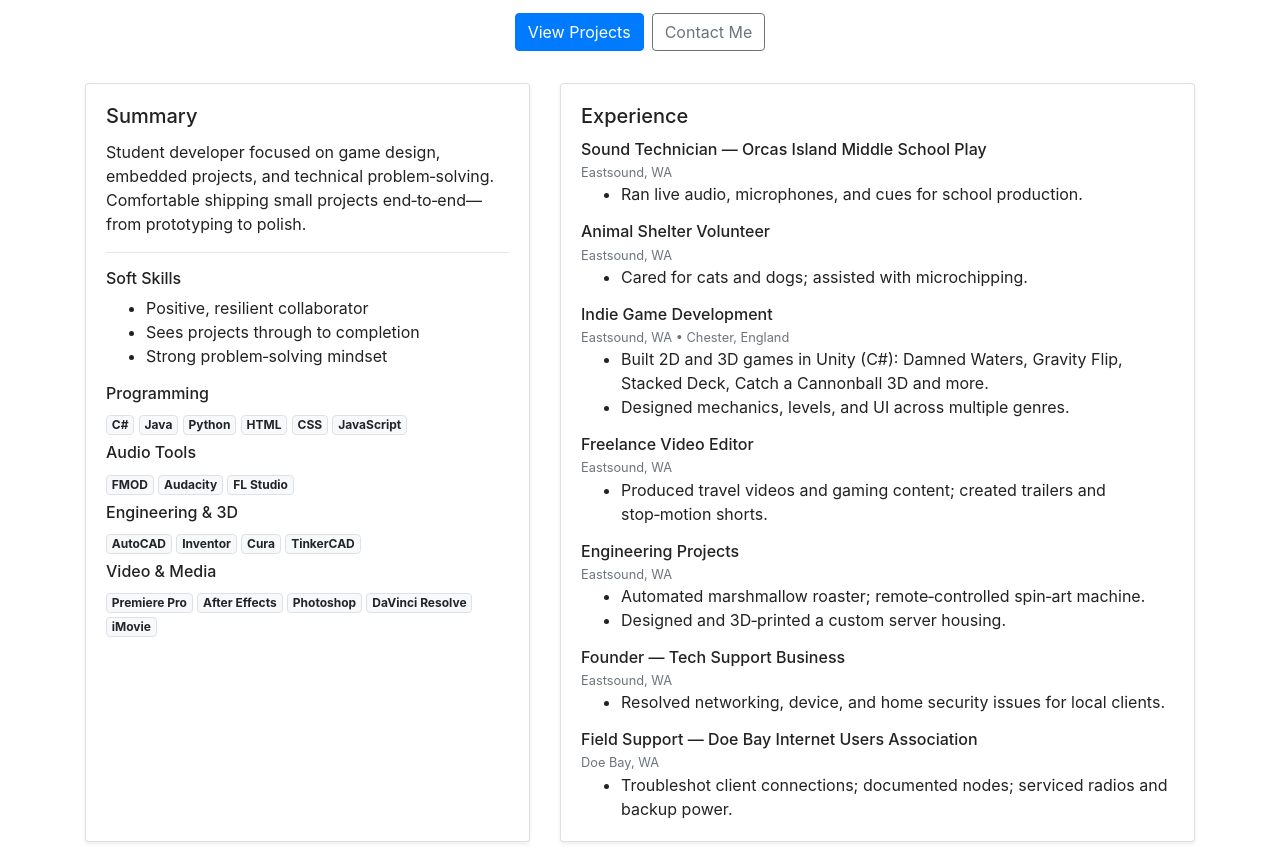
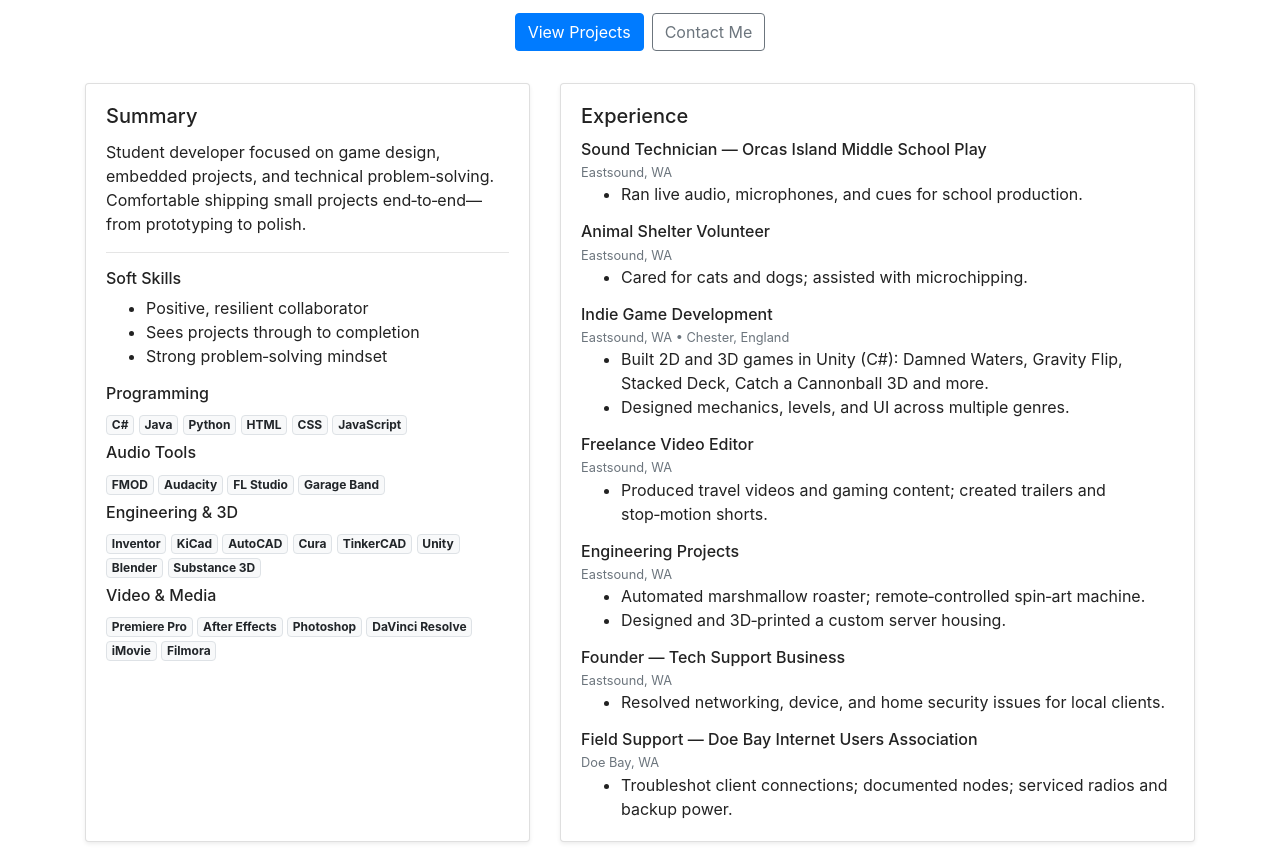
Before and after one commit to Fern518/PortfolioSite, a plain HTML site: page resume.html in a window 1280 px wide. Shown: the part 211-1075 px from the top of the page. Drawn offline with nearby package versions, Linux system fonts and the light colour scheme.

Commit message:
Added tags to resume

```diff
--- a/resume.html
+++ b/resume.html
@@ -67,13 +67,18 @@
                   <span class="badge badge-light border">FMOD</span>
                   <span class="badge badge-light border">Audacity</span>
                   <span class="badge badge-light border">FL Studio</span>
+                  <span class="badge badge-light border">Garage Band</span>
                 </p>
                 <h6>Engineering & 3D</h6>
                 <p class="mb-2">
+                  <span class="badge badge-light border">Inventor</span>
+                  <span class="badge badge-light border">KiCad</span>
                   <span class="badge badge-light border">AutoCAD</span>
-                  <span class="badge badge-light border">Inventor</span>
                   <span class="badge badge-light border">Cura</span>
                   <span class="badge badge-light border">TinkerCAD</span>
+                  <span class="badge badge-light border">Unity</span>
+                  <span class="badge badge-light border">Blender</span>
+                  <span class="badge badge-light border">Substance 3D</span>
                 </p>
                 <h6>Video & Media</h6>
                 <p class="mb-0">
@@ -82,6 +87,7 @@
                   <span class="badge badge-light border">Photoshop</span>
                   <span class="badge badge-light border">DaVinci Resolve</span>
                   <span class="badge badge-light border">iMovie</span>
+                  <span class="badge badge-light border">Filmora</span>
                 </p>
               </div>
             </div>
```
